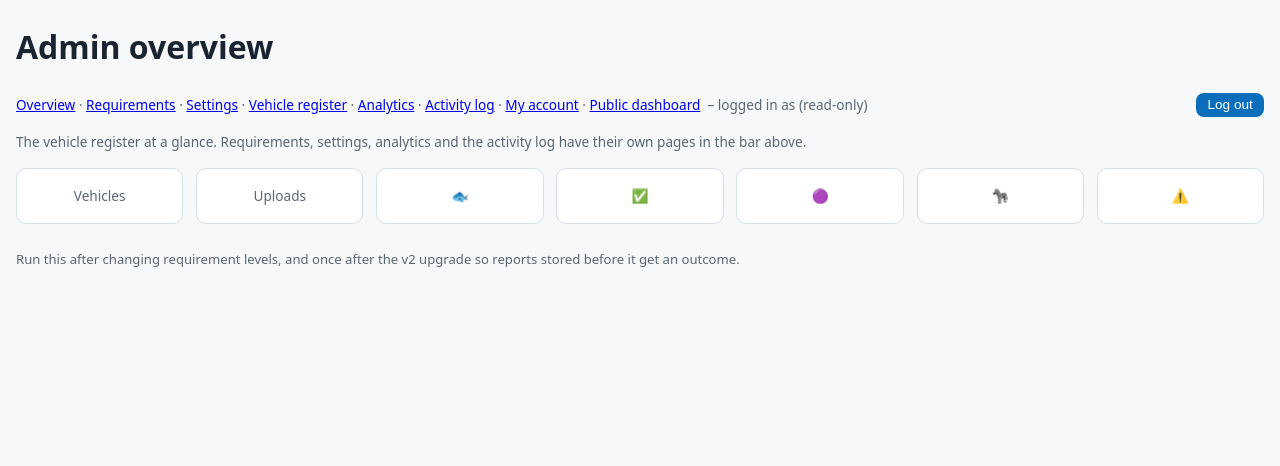
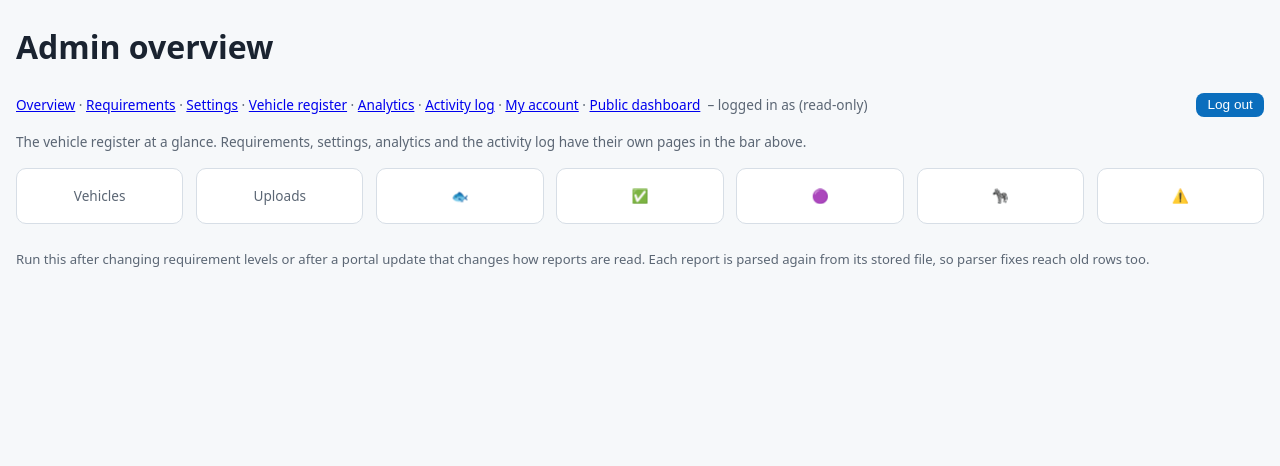
Before and after one commit to terjefl/marlin-check, a Python web app: template app/templates/admin.html in a window 1280 px wide. Shown: the part 45-511 px from the top of the page. Run offline with Jinja, Linux system fonts and the light colour scheme; the template is opened without the code that fills it, so the values that code supplies are empty.

Commit message:
Admin overview: re-evaluate help text describes today's behaviour (re-parse from file), not the v2 upgrade
Co-Authored-By: Claude Fable 5.1 <noreply@anthropic.com>

```diff
--- a/app/templates/admin.html
+++ b/app/templates/admin.html
@@ -20,5 +20,5 @@
   <a class="button" href="/admin/fleet">Open the vehicle register</a>
 </form>
 {% endif %}
-<p class="fieldhelp">Run this after changing requirement levels, and once after the v2 upgrade so reports stored before it get an outcome.</p>
+<p class="fieldhelp">Run this after changing requirement levels or after a portal update that changes how reports are read. Each report is parsed again from its stored file, so parser fixes reach old rows too.</p>
 {% endblock %}
```
Also changed, not shown: README.md.
